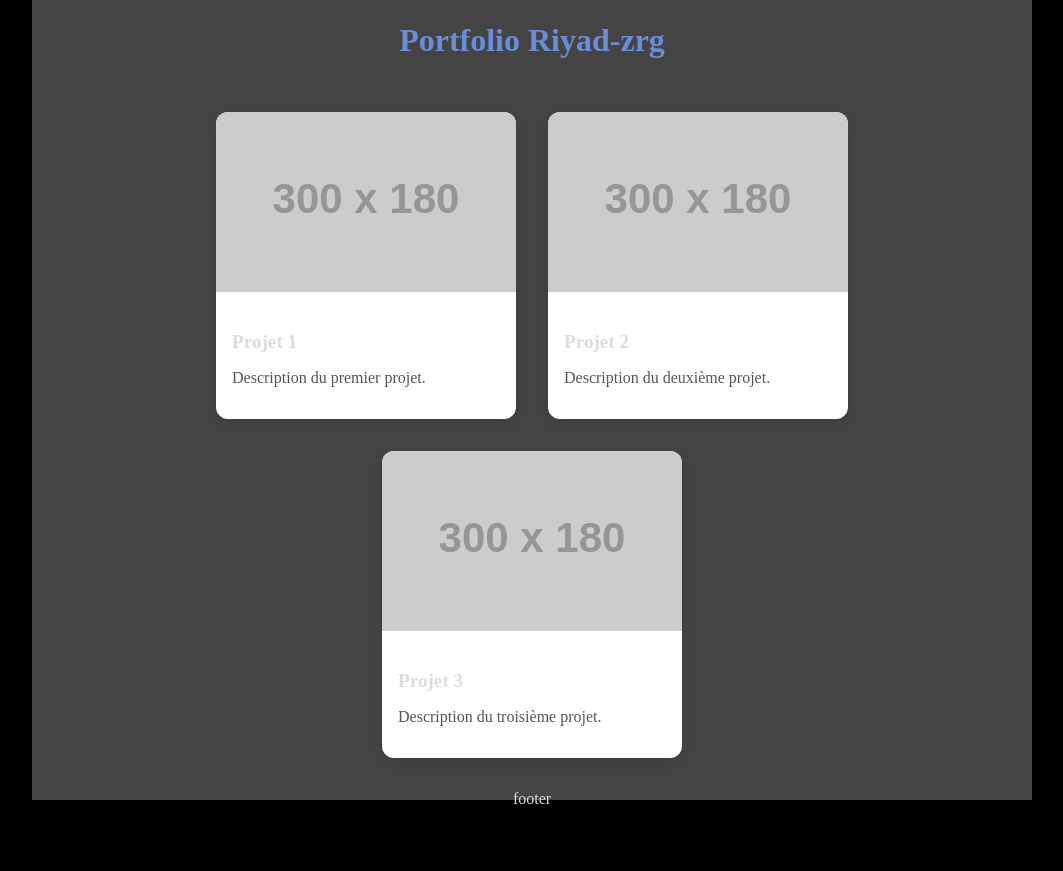
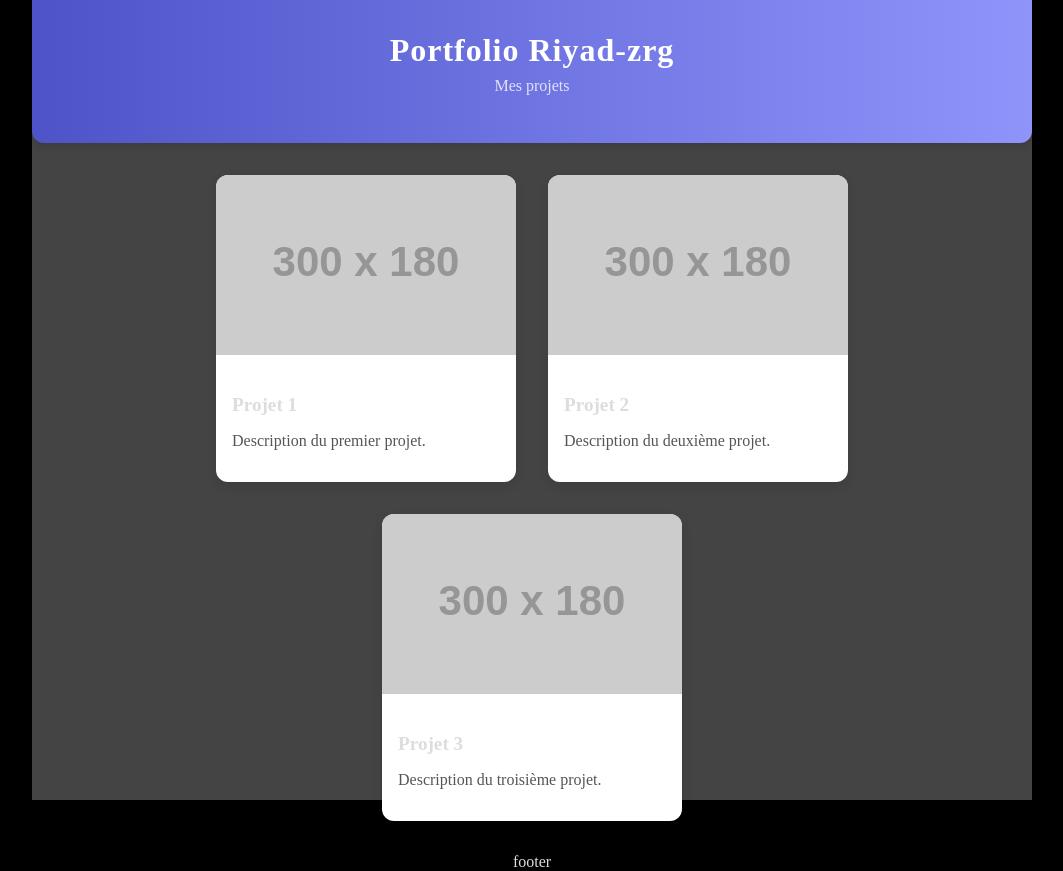
Before and after one commit to Riyad-zrg/portfolio, a React (Vite) app: page / in a window 1280 px wide. Shown: the whole page, without its empty margins (108-1171 px from the left). Before the commit the page ends 808 px from the top, so only its background shows below. Built offline with nearby package versions, Linux system fonts and the light colour scheme.

Commit message:
Creation of header component. Header style enhanced.

```diff
--- a/src/App.jsx
+++ b/src/App.jsx
@@ -1,5 +1,6 @@
 import React from "react";
 import ProjectCard from "./components/ProjectCard.jsx";
+import Header from "./components/Header.jsx";
 
 /**
  *
@@ -7,9 +8,7 @@ import ProjectCard from "./components/ProjectCard.jsx";
 function App() {
   return (
     <div className="app">
-      <header className="app__header header">
-        <h1 className="header__title">Portfolio Riyad-zrg</h1>
-      </header>
+      <Header />
       <main
         style={{
           display: "flex",
--- /dev/null
+++ b/src/components/Header.jsx
@@ -0,0 +1,28 @@
+import React from "react";
+/**
+ *Header of the portfolio.
+ */
+function Header() {
+  return (
+    <header
+      style={{
+        background: "linear-gradient(90deg, #4e54c8, #8f94fb)",
+        color: "white",
+        padding: "2rem 1rem",
+        textAlign: "center",
+        boxShadow: "0 4px 6px rgba(0,0,0,0.1)",
+        borderBottomLeftRadius: "12px",
+        borderBottomRightRadius: "12px",
+      }}
+    >
+      <h1 style={{ margin: 0, fontSize: "2rem", letterSpacing: "1px" }}>
+        Portfolio Riyad-zrg
+      </h1>
+      <p style={{ marginTop: "0.5rem", color: "rgba(255,255,255,0.8)" }}>
+        Mes projets
+      </p>
+    </header>
+  );
+}
+
+export default Header;
```
